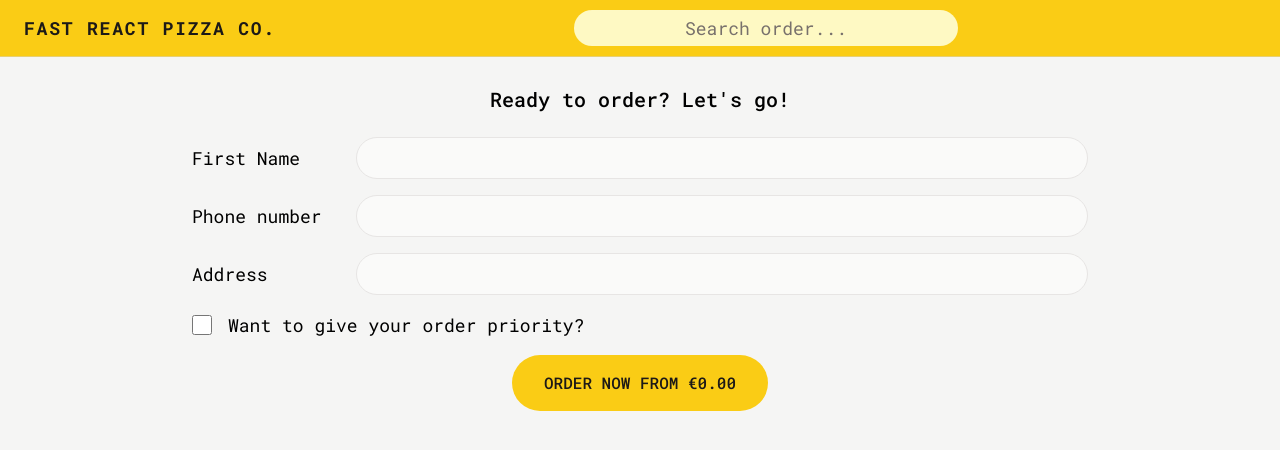
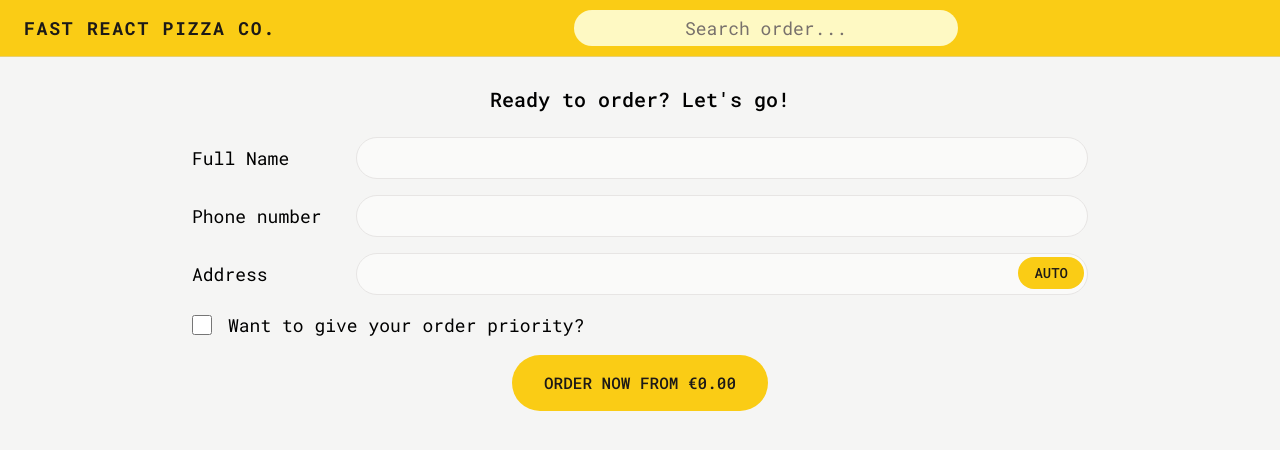
Before and after one commit to mttk2004/fast-react-pizza, a React (Vite) app: page /order/new in a window 1280 px wide. Shown: the top 450 px of the page. Built offline with nearby package versions, Linux system fonts and the light colour scheme; the HTML template or start-up script is replaced by a standard one.

Commit message:
v12.0: almost finish

```diff
--- a/src/features/cart/CartItem.jsx
+++ b/src/features/cart/CartItem.jsx
@@ -12,7 +12,9 @@ function CartItem({ item }) {
         <span>{name}</span>
       </p>
       <div className="flex items-baseline justify-between sm:space-x-4">
-        <p className="font-medium">{formatCurrency(totalPrice)}</p>
+        <p className="font-medium text-stone-700">
+          {formatCurrency(totalPrice)}
+        </p>
         <UpdateItemQuantity pizzaId={pizzaId} />
         <DeleteItemButton pizzaId={pizzaId}>Delete</DeleteItemButton>
       </div>
--- a/src/features/cart/UpdateItemQuantity.jsx
+++ b/src/features/cart/UpdateItemQuantity.jsx
@@ -26,7 +26,7 @@ function UpdateItemQuantity({ pizzaId }) {
       >
         -
       </Button>
-      <span className="font-medium">{itemQuantity}</span>
+      <span>{itemQuantity}</span>
       <Button
         type="round"
         onClick={() => dispatch(increaseItemQuantity(pizzaId))}
--- a/src/features/menu/MenuItem.jsx
+++ b/src/features/menu/MenuItem.jsx
@@ -32,7 +32,11 @@ function MenuItem({ pizza }) {
         }`}
       />
       <div className="flex grow flex-col">
-        <p className="text-lg">{name}</p>
+        <p
+          className={`font-medium ${soldOut ? 'text-stone-500' : 'text-stone-800'}`}
+        >
+          {name}
+        </p>
         <p className="text-xs capitalize italic leading-tight text-stone-600 md:text-sm">
           {ingredients.join(', ')}
         </p>
--- a/src/features/order/CreateOrder.jsx
+++ b/src/features/order/CreateOrder.jsx
@@ -18,16 +18,22 @@ function CreateOrder() {
   const [withPriority, setWithPriority] = useState(false);
   const formErrors = useActionData();
   const isSubmitting = useNavigation().state === 'submitting';
-  const name = useSelector((store) => store.user.name);
+  const {
+    name,
+    status: addressStatus,
+    position,
+    address,
+    error: addressError,
+  } = useSelector((store) => store.user);
   const cart = useSelector(getCart);
+  const dispatch = useDispatch();
   const totalCartPrice = useSelector(getTotalCartPrice);
   const priorityPrice = totalCartPrice * 0.15;
   const totalPrice = totalCartPrice + (withPriority ? priorityPrice : 0);
-  const dispatch = useDispatch();
+  const isLoadingAddress = addressStatus === 'loading';
 
   return (
     <div>
-      {/*<button onClick={() => dispatch(fetchAddress())}>Heelo</button>*/}
       <h2 className="mb-6 mt-3 text-balance text-center text-xl font-medium">
         Ready to order? Let's go!
       </h2>
@@ -36,7 +42,7 @@ function CreateOrder() {
       <Form method="POST" className="space-y-3 sm:space-y-4">
         <div className="flex flex-col gap-1 sm:flex-row">
           <label className="inline-flex items-center justify-start pl-3 sm:min-w-40 sm:translate-x-0 sm:p-0">
-            First Name
+            Full Name
           </label>
           <input
             type="text"
@@ -65,13 +71,34 @@ function CreateOrder() {
           <label className="inline-flex items-center justify-start pl-3 sm:min-w-40 sm:translate-x-0 sm:p-0">
             Address
           </label>
-          <div className="grow">
+          <div className="relative grow">
             <input
               type="text"
               name="address"
               required
               className="input w-full"
+              disabled={isLoadingAddress}
+              defaultValue={address}
             />
+            {!addressError && (
+              <p className="inline-block translate-x-3 text-xs text-red-700 sm:translate-x-5">
+                {addressError}
+              </p>
+            )}
+            <span className="top-50 absolute right-1 top-0.5 sm:top-1.5 md:top-1">
+              {!address && (
+                <Button
+                  disabled={isLoadingAddress}
+                  type="small"
+                  onClick={(e) => {
+                    e.preventDefault();
+                    dispatch(fetchAddress());
+                  }}
+                >
+                  Auto
+                </Button>
+              )}
+            </span>
           </div>
         </div>
 
@@ -88,9 +115,18 @@ function CreateOrder() {
         </div>
 
         <input type="hidden" name="cart" value={JSON.stringify(cart)} />
+        <input
+          type="hidden"
+          name="position"
+          value={
+            position.latitude && position.longitude
+              ? `${position.latitude},${position.longitude}`
+              : ''
+          }
+        />
 
         <div className="mt-12 text-center">
-          <Button type="primary">
+          <Button disabled={isLoadingAddress || isSubmitting} type="primary">
             {isSubmitting
               ? 'Progressing'
               : `Order now from ${formatCurrency(totalPrice)}`}
@@ -123,7 +159,7 @@ async function action({ request }) {
   store.dispatch(clearCart());
 
   // redirect to order page
-  return redirect(`/order/${newOrder.id}`); //http://localhost:5173/order/XB4113
+  return redirect(`/order/${newOrder.id}`);
 }
 
 export { action };
--- a/src/features/order/OrderItem.jsx
+++ b/src/features/order/OrderItem.jsx
@@ -11,6 +11,9 @@ function OrderItem({ item, isLoadingIngredients, ingredients }) {
         </p>
         <p className="font-medium">{formatCurrency(totalPrice)}</p>
       </div>
+      <p className="text-xs capitalize italic text-stone-600 md:text-sm">
+        {isLoadingIngredients ? 'Loading...' : ingredients.join(', ')}
+      </p>
     </li>
   );
 }
--- /dev/null
+++ b/src/features/order/UpdateOrder.jsx
@@ -0,0 +1,29 @@
+/**
+ *  Project: fast-react-pizza
+ *  File: UpdateOrder.jsx
+ *  Created: 4:06 CH, 24/08/2024
+ *  Author: Mai Tran Tuan Kiet
+ *  "Family is where life begins and love never ends."
+ */
+import Button from '../../ui/Button.jsx';
+import { useFetcher } from 'react-router-dom';
+import { updateOrder } from '../../services/apiRestaurant.js';
+
+function UpdateOrder({ order }) {
+  const fetcher = useFetcher();
+
+  return (
+    <fetcher.Form method="PATCH" className="text-right">
+      <Button type="primary">Make priority</Button>
+    </fetcher.Form>
+  );
+}
+
+export default UpdateOrder;
+
+export async function action({ request, params }) {
+  const data = { priority: true };
+  await updateOrder(params.orderId, data);
+
+  return null;
+}
--- a/src/features/user/userSlice.js
+++ b/src/features/user/userSlice.js
@@ -52,7 +52,7 @@ export const fetchAddress = createAsyncThunk(
 
     // 2) Then we use a reverse geocoding API to get a description of the user's address, so we can display it the order form, so that the user can correct it if wrong
     const addressObj = await getAddress(position);
-    const address = `${addressObj?.locality}, ${addressObj?.city} ${addressObj?.postcode}, ${addressObj?.countryName}`;
+    const address = `${addressObj?.locality}, ${addressObj?.city}, ${addressObj?.countryName}`;
 
     // 3) Then we return an object with the data that we are interested in
     return { position, address };
--- a/src/ui/Button.jsx
+++ b/src/ui/Button.jsx
@@ -14,17 +14,17 @@ function Button({ children, disabled, to, type, onClick }) {
   const styles = {
     small: base + ' text-xs px-3 py-1 lg:text-sm md:px-4 md:py-1.5',
     smallSecondary:
-      base +
-      ' text-xs px-3 py-1 lg:text-sm md:px-4 md:py-1.5 text-stone-600' +
-      ' bg-transparent [box-shadow:inset_0_0_2px_black] duration-300 hover:bg-stone-200' +
-      ' hover:text-stone-800 focus:bg-stone-300 focus:outline-none focus:ring' +
-      ' focus:ring-stone-300 active:bg-stone-300 active:ring-stone-300',
+      'rounded-full bg-stone-200 font-medium uppercase text-stone-600' +
+      ' transition-colors duration-300 hover:bg-stone-300 focus:bg-stone-300 [box-shadow:inset_0_0_2px_black]' +
+      ' focus:outline-none focus:ring focus:ring-stone-300 focus:ring-offset-2' +
+      ' hover:text-stone-700' +
+      ' disabled:cursor-not-allowed text-xs px-3 py-1 lg:text-sm md:px-4 md:py-1.5',
     primary:
       base + ' text-sm px-5 py-2 sm:px-6 sm:py-3 md:text-base md:px-8 md:py-4',
     secondary:
       'rounded-full font-medium uppercase text-stone-600' +
       ' transition-colors [box-shadow:inset_0_0_2px_black]' +
-      ' duration-300 hover:bg-stone-300 hover:text-stone-800 focus:bg-stone-300' +
+      ' duration-300 hover:bg-stone-300 hover:text-stone-700 focus:bg-stone-300' +
       ' focus:outline-none focus:ring focus:ring-stone-300 focus:ring-offset-2' +
       ' disabled:cursor-not-allowed text-sm px-5 py-2 sm:px-6 sm:py-3 md:text-base md:px-8 md:py-4',
     round: base + ' text-sm px-2.5 py-1 lg:text-base md:px-3 md:py-1.5',
```
Also changed, not shown: src/App.jsx (+32 -27 lines), src/features/order/Order.jsx (+24 -7 lines).
